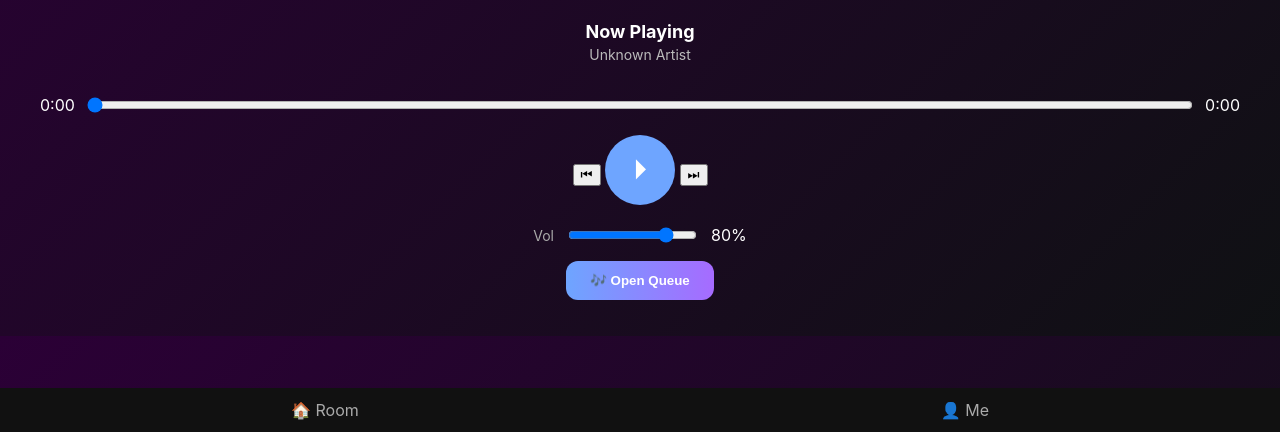
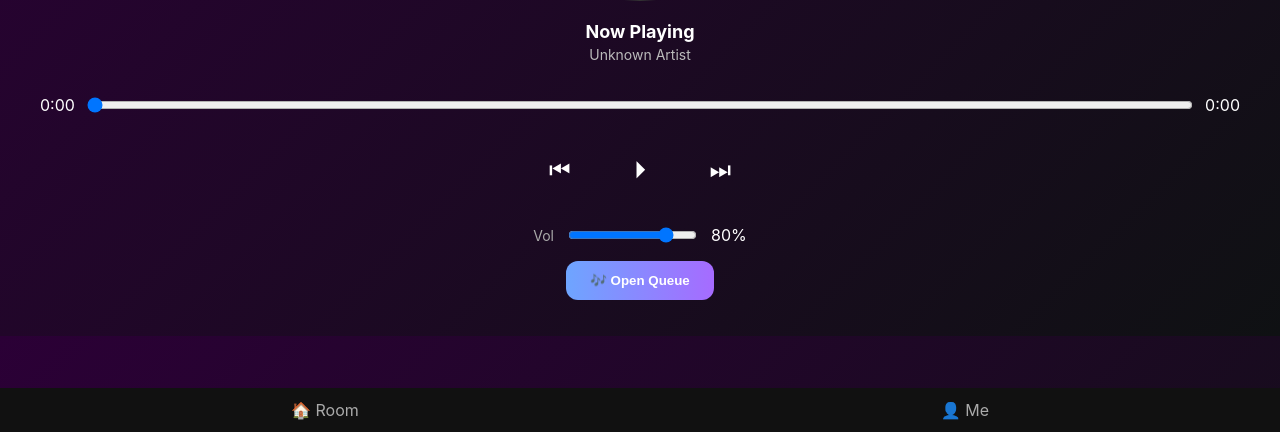
Before and after one commit to VIPBAD/AP, a Flask app: page / in a window 1280 px wide. Shown: the part 368-800 px from the top of the page. Run offline with Flask 3, Linux system fonts and the light colour scheme; data that the repository does not hold is empty.

Commit message:
Update player.html

```diff
--- a/templates/player.html
+++ b/templates/player.html
@@ -6,11 +6,11 @@
   <title>{{ title }}</title>
   <link rel="stylesheet" href="{{ url_for('static', filename='style.css') }}">
   <style>
-    body { background: linear-gradient(135deg, #2b0036, #0f1113); color:#fff; font-family: Inter, sans-serif; }
+    body { background: linear-gradient(135deg, #2b0036, #0f1113); color:#fff; font-family: Inter, sans-serif; margin:0; }
     .app-header { display:flex; justify-content:space-between; align-items:center; padding:12px 18px; font-size:18px; font-weight:700; }
     .listeners { font-size:13px; color:#aaa; }
     .album-wrap { margin:20px auto; position:relative; width:260px; height:260px; border-radius:50%; padding:12px;
-      background:conic-gradient(#ff6ea5 0% {{ progress }}%, #333 {{ progress }}% 100%); }
+      background:conic-gradient(#ff6ea5 0% {{ progress|default(0) }}%, #333 {{ progress|default(0) }}% 100%); }
     .album-wrap img { width:100%; height:100%; border-radius:50%; object-fit:cover; }
     .track-info { text-align:center; margin-top:12px; }
     .track-title { font-size:18px; font-weight:700; }
@@ -18,20 +18,24 @@
     .listeners-row { display:flex; justify-content:center; gap:6px; margin:12px 0; }
     .listeners-row img { width:32px; height:32px; border-radius:50%; border:2px solid #444; }
     .queue-btn { margin:16px auto; padding:12px 24px; background:linear-gradient(90deg,#6ea5ff,#a66bff); border:none; border-radius:12px; color:#fff; font-weight:600; cursor:pointer; display:block; }
-    .queue-modal { display:none; position:fixed; left:0; right:0; bottom:0; top:0; background:rgba(0,0,0,.8); }
+    .queue-modal { display:none; position:fixed; left:0; right:0; bottom:0; top:0; background:rgba(0,0,0,.8); z-index:10; }
     .queue-box { background:#222; margin:60px auto; max-width:400px; border-radius:16px; padding:16px; }
     .queue-item { display:flex; align-items:center; gap:12px; margin:8px 0; }
     .queue-item img { width:48px; height:48px; border-radius:8px; }
     footer { position:fixed; bottom:0; left:0; right:0; background:#111; display:flex; justify-content:space-around; padding:12px 0; }
     footer a { text-decoration:none; color:#aaa; font-size:16px; }
+    .controls button { background:none; border:none; color:#fff; font-size:24px; margin:0 12px; cursor:pointer; }
+    .play-prim { width:70px; height:70px; border-radius:50%; font-size:28px; background:#6ea5ff; color:white; border:none; cursor:pointer; }
   </style>
 </head>
 <body>
+  <!-- Header -->
   <header class="app-header">
     <div>🎶 BAD MUSIC</div>
     <div class="listeners"><span id="listenerCount">0</span> listeners</div>
   </header>
 
+  <!-- Player -->
   <main class="player-screen">
     <div class="album-wrap">
       <img id="player-thumb" src="{{ thumb }}" alt="Album">
@@ -51,9 +55,9 @@
     </div>
 
     <div class="controls">
-      <button class="ctrl" onclick="rewind()">⏮</button>
+      <button onclick="rewind()">⏮</button>
       <button id="playBtn" class="play-prim" onclick="togglePlay()">⏵</button>
-      <button class="ctrl" onclick="forward()">⏭</button>
+      <button onclick="forward()">⏭</button>
     </div>
 
     <div class="volume-row">
@@ -76,23 +80,29 @@
     </div>
   </div>
 
+  <!-- Footer -->
   <footer>
     <a href="/"><span>🏠 Room</span></a>
     <a href="/me?uid=guest"><span>👤 Me</span></a>
   </footer>
 
+  <!-- Scripts -->
   <script src="{{ url_for('static', filename='script.js') }}"></script>
   <script>
+    // --- Listeners ---
     async function loadListeners() {
-      const res = await fetch("/listeners");
-      const data = await res.json();
-      document.getElementById("listenerCount").textContent = data.count;
-      const row = document.getElementById("listenersRow");
-      row.innerHTML = data.users.map(u => `<img src="${u.photo_url}">`).join('');
+      try {
+        const res = await fetch("/listeners");
+        const data = await res.json();
+        document.getElementById("listenerCount").textContent = data.count;
+        const row = document.getElementById("listenersRow");
+        row.innerHTML = data.users.map(u => `<img src="${u.photo}" title="${u.name}">`).join('');
+      } catch(e){ console.warn("listeners error", e); }
     }
     setInterval(loadListeners, 5000);
     loadListeners();
 
+    // --- Queue ---
     async function openQueue() {
       const res = await fetch("/queue");
       const q = await res.json();
@@ -103,7 +113,6 @@
             <div>${it.title}</div>
             <div style="color:#aaa;font-size:12px">${it.artist}</div>
           </div>
-          <div style="margin-left:auto;font-size:12px">${it.duration}</div>
         </div>`).join('');
       document.getElementById("queueModal").style.display="block";
     }
```
